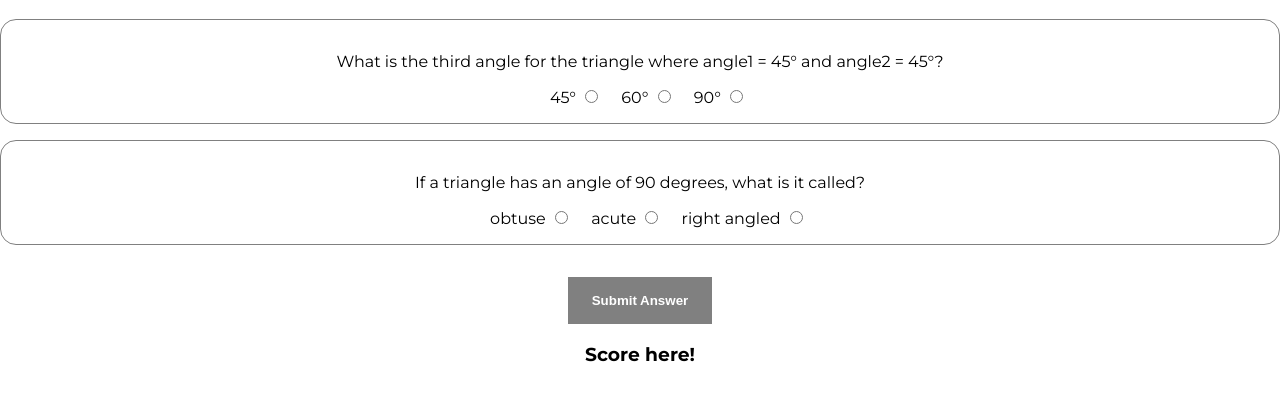
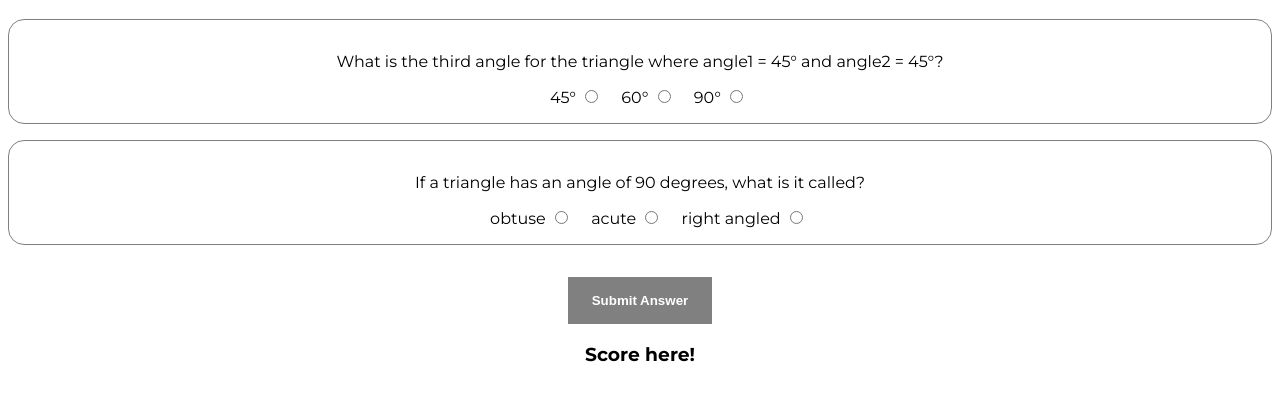
Before and after one commit to Avin008/fun-with-triangles, a plain HTML site: page pages/quiz.html in a window 1280 px wide. Shown: the part 122-522 px from the top of the page. Drawn offline with Linux system fonts and the light colour scheme.

Commit message:
updated: padding

```diff
--- a/style.css
+++ b/style.css
@@ -7,7 +7,7 @@ body {
 
 .container {
   text-align: center;
-  padding-top: 0.5rem;
+  padding: 0.5rem;
 }
 
 label {
```
